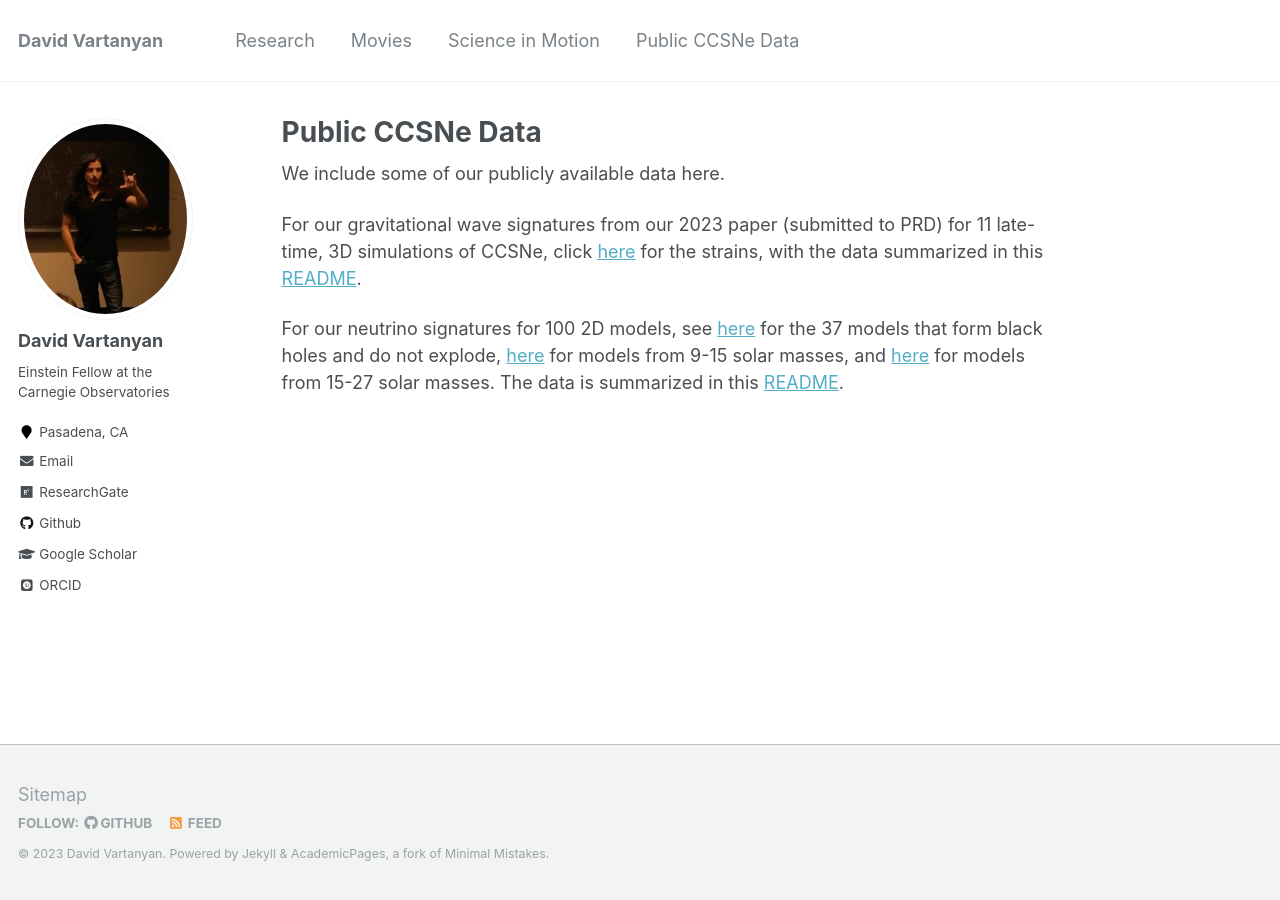
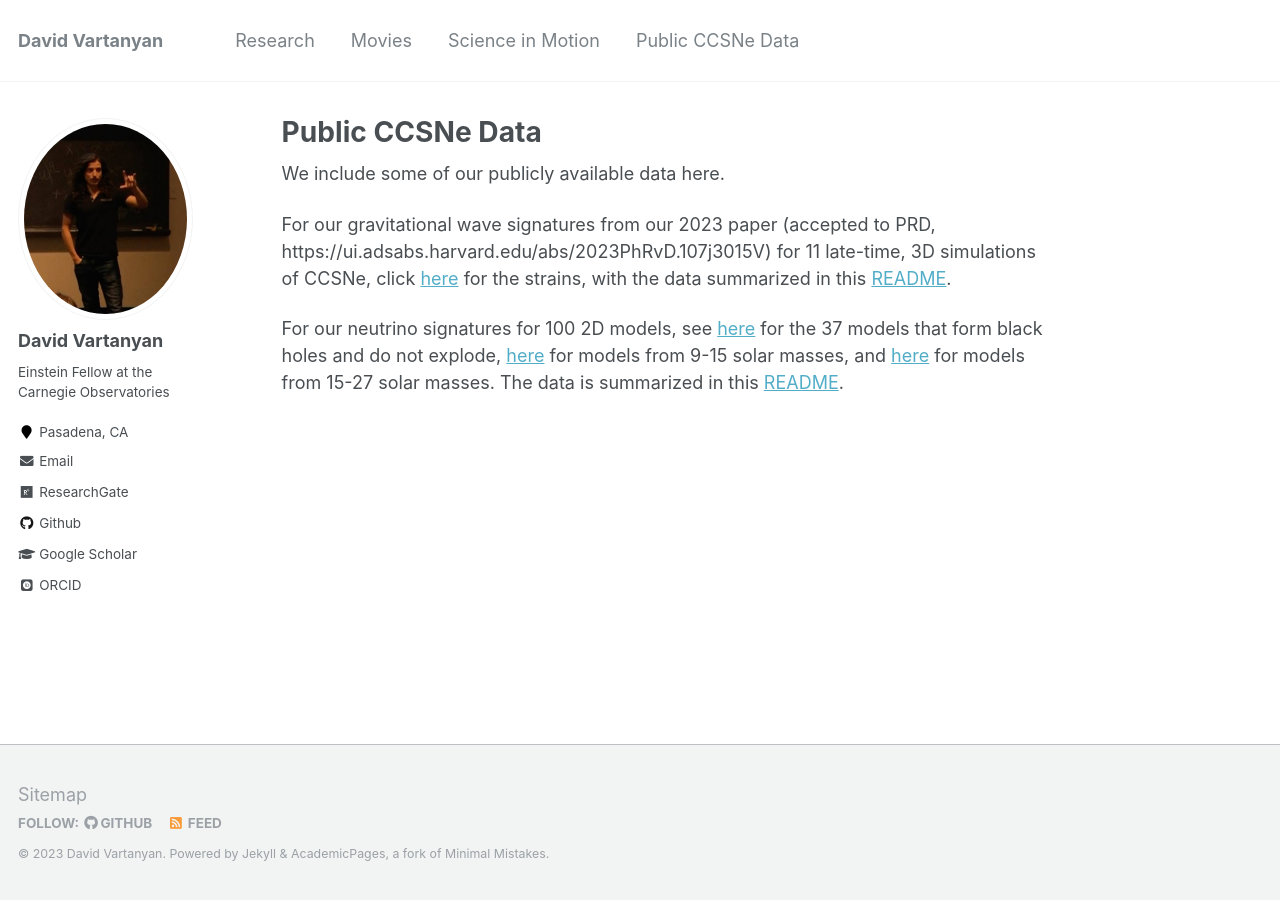
Before and after one commit to dvartany/dvartany.github.io, a Jekyll site: the page built from _pages/data.md, in a window 1280 px wide. Built offline with Jekyll 4.4.1, drawn with Linux system fonts in a browser that asks for light colours; some web fonts are replaced.

Commit message:
Update data.md

```diff
--- a/_pages/data.md
+++ b/_pages/data.md
@@ -8,7 +8,7 @@ redirect_from:
 
 We include some of our publicly available data here.
 
-For our gravitational wave signatures from our 2023 paper (submitted to PRD) for 11 late-time, 3D simulations of CCSNe,
+For our gravitational wave signatures from our 2023 paper (accepted to PRD, https://ui.adsabs.harvard.edu/abs/2023PhRvD.107j3015V) for 11 late-time, 3D simulations of CCSNe,
 click [here](https://305b88f5-d936-454c-a213-4364774d9194.filesusr.com/archives/f669df_6e4f524a090c401283f8eee71cfe2999.zip?dn=gwstrain.zip) for the strains, with the data summarized in this [README](http://dvartany.github.io/files/README.txt).
 
 
```
